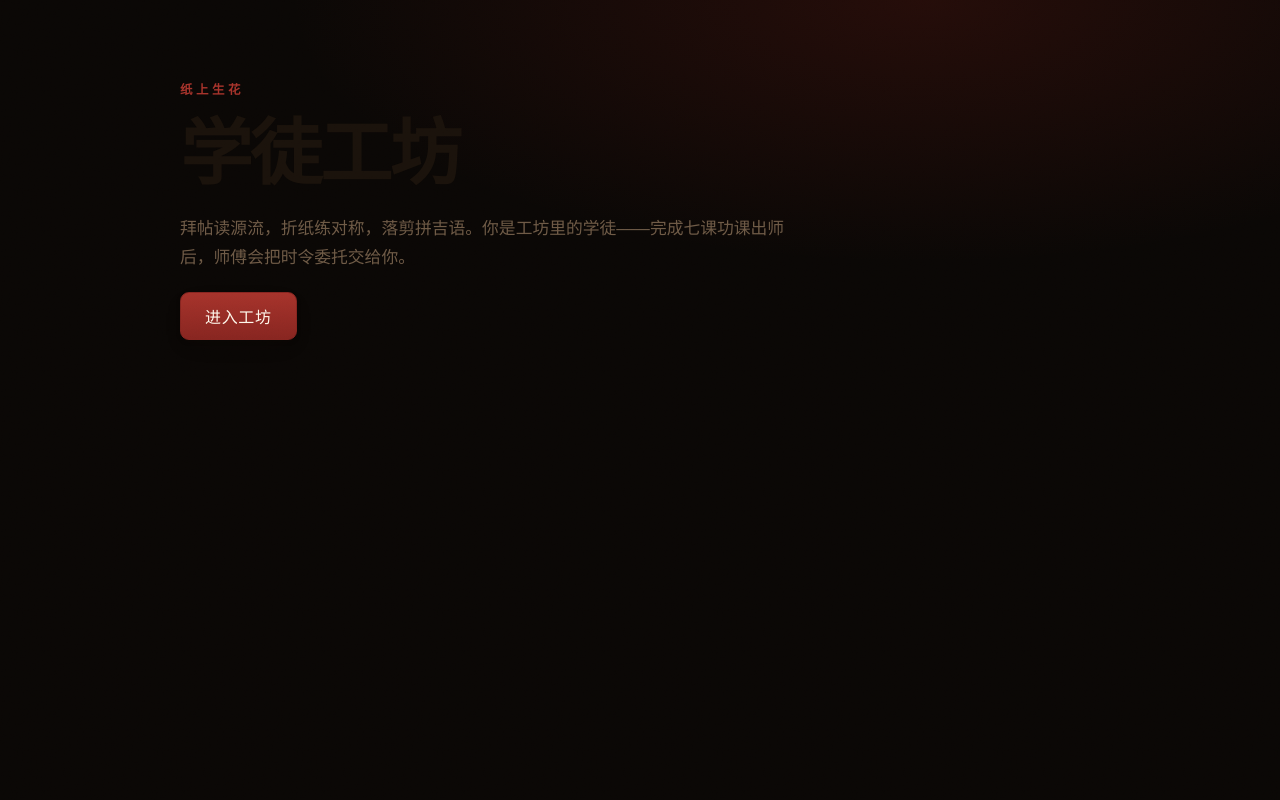
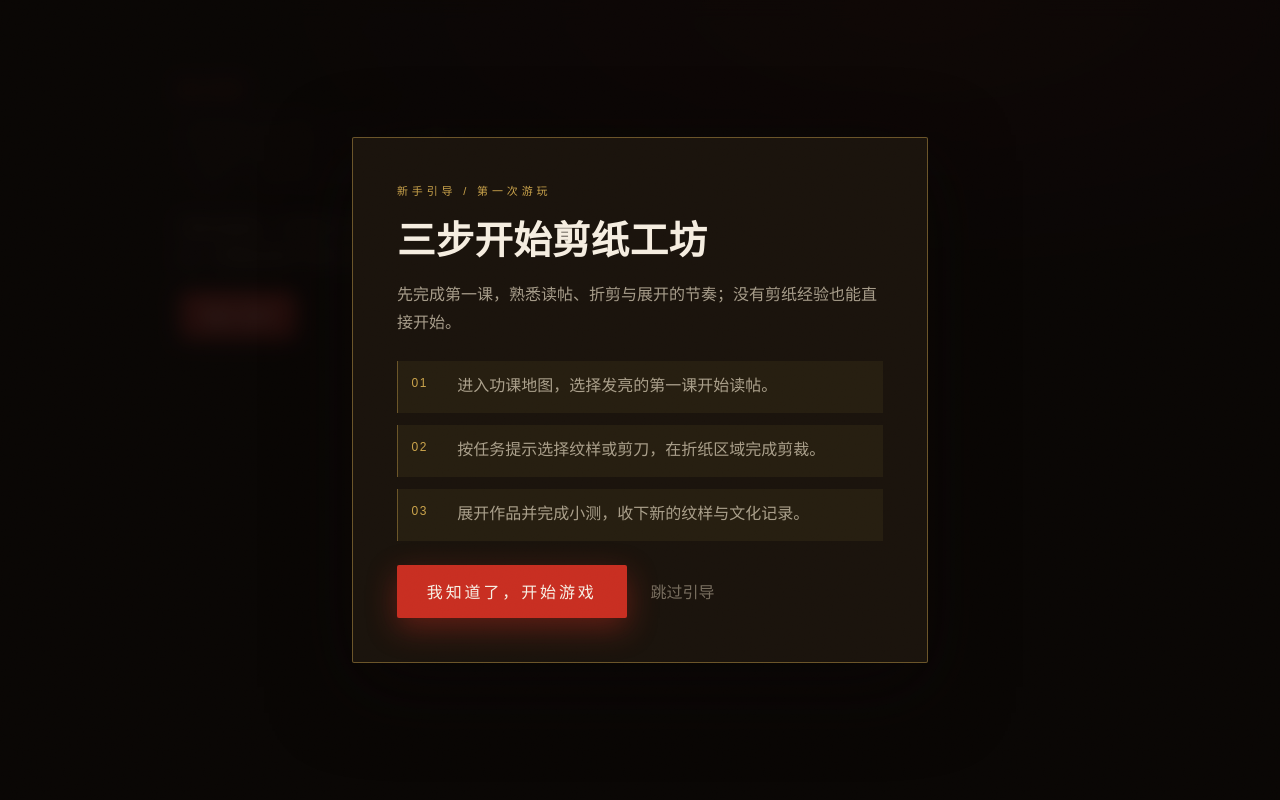
Before and after one commit to rexleimo/rex-game, a Next.js app: page /games/jianzhi in a window 1280 px wide. Shown: the top 800 px of the page. Built offline with nearby package versions, Linux system fonts and the light colour scheme; a web font is replaced by a local one.

Commit message:
feat: add first-play game guides

```diff
--- /dev/null
+++ b/src/components/game/FirstPlayGuide.tsx
@@ -0,0 +1,51 @@
+'use client';
+
+import { useEffect, useId, useState } from 'react';
+
+import { completeFirstPlay, hasCompletedFirstPlay } from './FirstPlayGuideState';
+
+export interface FirstPlayGuideProps {
+  storageKey: string;
+  title: string;
+  description: string;
+  steps: string[];
+}
+
+/** A small, reusable first-visit overlay. Closing it records completion per game. */
+export function FirstPlayGuide({ storageKey, title, description, steps }: FirstPlayGuideProps) {
+  const [open, setOpen] = useState(false);
+  const titleId = useId();
+
+  useEffect(() => {
+    setOpen(!hasCompletedFirstPlay(window.localStorage, storageKey));
+  }, [storageKey]);
+
+  const close = () => {
+    completeFirstPlay(window.localStorage, storageKey);
+    setOpen(false);
+  };
+
+  if (!open) return null;
+
+  return (
+    <div className="gs-first-play" role="presentation">
+      <section className="gs-first-play__dialog" role="dialog" aria-modal="true" aria-labelledby={titleId}>
+        <p className="gs-eyebrow">新手引导 / 第一次游玩</p>
+        <h2 id={titleId}>{title}</h2>
+        <p className="gs-first-play__intro">{description}</p>
+        <ol className="gs-first-play__steps">
+          {steps.map((step, index) => (
+            <li key={step}>
+              <span aria-hidden>{String(index + 1).padStart(2, '0')}</span>
+              {step}
+            </li>
+          ))}
+        </ol>
+        <div className="gs-first-play__actions">
+          <button className="gs-btn gs-btn--primary" type="button" onClick={close}>我知道了，开始游戏</button>
+          <button className="gs-first-play__skip" type="button" onClick={close}>跳过引导</button>
+        </div>
+      </section>
+    </div>
+  );
+}
--- /dev/null
+++ b/src/components/game/FirstPlayGuideState.ts
@@ -0,0 +1,23 @@
+export interface FirstPlayStorage {
+  getItem(key: string): string | null;
+  setItem(key: string, value: string): void;
+}
+
+const COMPLETED_VALUE = 'completed';
+
+/** Keep the first-play policy independent from any individual game's progress save. */
+export function hasCompletedFirstPlay(storage: FirstPlayStorage, storageKey: string): boolean {
+  try {
+    return storage.getItem(storageKey) === COMPLETED_VALUE;
+  } catch {
+    return false;
+  }
+}
+
+export function completeFirstPlay(storage: FirstPlayStorage, storageKey: string): void {
+  try {
+    storage.setItem(storageKey, COMPLETED_VALUE);
+  } catch {
+    // Private browsing or a full quota should not prevent someone from playing.
+  }
+}
--- a/src/games/jianzhi/JianzhiGame.tsx
+++ b/src/games/jianzhi/JianzhiGame.tsx
@@ -44,6 +44,8 @@ import { UnfoldCeremony } from './theater/UnfoldCeremony';
 import { GalleryWall } from './theater/GalleryWall';
 import { buildShareCard, downloadBlob } from './theater/shareCard';
 import './theater/theater.css';
+import { FirstPlayGuide } from '@/components/game/FirstPlayGuide';
+import '@/styles/game-shell.css';
 
 const WORKS_KEY = 'rex-game:jianzhi:works:v1';
 const SETTINGS_KEY = 'rex-game:jianzhi:settings:v1';
@@ -665,6 +667,16 @@ export function JianzhiGame() {
 
   return (
     <section className={`${styles.root} th-root`} aria-label="纸上生花：剪纸文化游戏">
+      <FirstPlayGuide
+        storageKey="rex-game:jianzhi:first-play-guide:v1"
+        title="三步开始剪纸工坊"
+        description="先完成第一课，熟悉读帖、折剪与展开的节奏；没有剪纸经验也能直接开始。"
+        steps={[
+          '进入功课地图，选择发亮的第一课开始读帖。',
+          '按任务提示选择纹样或剪刀，在折纸区域完成剪裁。',
+          '展开作品并完成小测，收下新的纹样与文化记录。',
+        ]}
+      />
       {toast && (
         <div className={styles.toast} role="status">
           {toast}
--- a/src/styles/game-shell.css
+++ b/src/styles/game-shell.css
@@ -66,6 +66,84 @@
   min-width: 0;
   min-height: 0;
 }
+
+.gs-first-play {
+  position: fixed;
+  z-index: 100;
+  inset: 0;
+  display: grid;
+  place-items: center;
+  padding: 1rem;
+  background: color-mix(in srgb, var(--g-abyss) 82%, transparent);
+  backdrop-filter: blur(10px);
+}
+
+.gs-first-play__dialog {
+  width: min(100%, 36rem);
+  padding: clamp(1.5rem, 4vw, 2.75rem);
+  border: 1px solid color-mix(in srgb, var(--g-gold) 46%, transparent);
+  border-radius: var(--g-radius);
+  background: var(--g-float);
+  box-shadow: 0 1.5rem 5rem color-mix(in srgb, var(--g-abyss) 72%, transparent);
+}
+
+.gs-first-play__dialog h2 {
+  margin: 0.65rem 0 0;
+  color: var(--g-text-hi);
+  font-family: var(--g-font-display);
+  font-size: clamp(1.6rem, 5vw, 2.4rem);
+  font-weight: 600;
+}
+
+.gs-first-play__intro {
+  margin: 1rem 0 0;
+  color: var(--g-text);
+  line-height: 1.75;
+}
+
+.gs-first-play__steps {
+  display: grid;
+  gap: 0.75rem;
+  margin: 1.5rem 0;
+  padding: 0;
+  list-style: none;
+}
+
+.gs-first-play__steps li {
+  display: grid;
+  grid-template-columns: 2.25rem 1fr;
+  gap: 0.6rem;
+  align-items: start;
+  padding: 0.85rem;
+  color: var(--g-text);
+  line-height: 1.55;
+  border-left: 1px solid color-mix(in srgb, var(--g-gold) 42%, transparent);
+  background: color-mix(in srgb, var(--g-gold) 7%, transparent);
+}
+
+.gs-first-play__steps span {
+  color: var(--g-gold);
+  font-size: 0.75rem;
+  letter-spacing: 0.12em;
+}
+
+.gs-first-play__actions {
+  display: flex;
+  flex-wrap: wrap;
+  gap: 1rem;
+  align-items: center;
+}
+
+.gs-first-play__skip {
+  border: 0;
+  padding: 0.5rem;
+  color: var(--g-text-dim);
+  background: transparent;
+  cursor: pointer;
+  font: inherit;
+}
+
+.gs-first-play__skip:hover { color: var(--g-gold); }
 
 .gs-eyebrow {
   margin: 0;
@@ -145,6 +223,7 @@
   .gs-edition {
     display: none;
   }
+  .gs-first-play__actions > * { width: 100%; }
 }
 
 @media (prefers-reduced-motion: reduce) {
```
Also changed, not shown: src/games/chaoshan-yingge/YinggeGame.tsx (+11 -0 lines), src/games/shantou-jiaobei/JiaobeiGame.tsx (+11 -0 lines), 1 other file (tests, documents, lock files or other folders).
